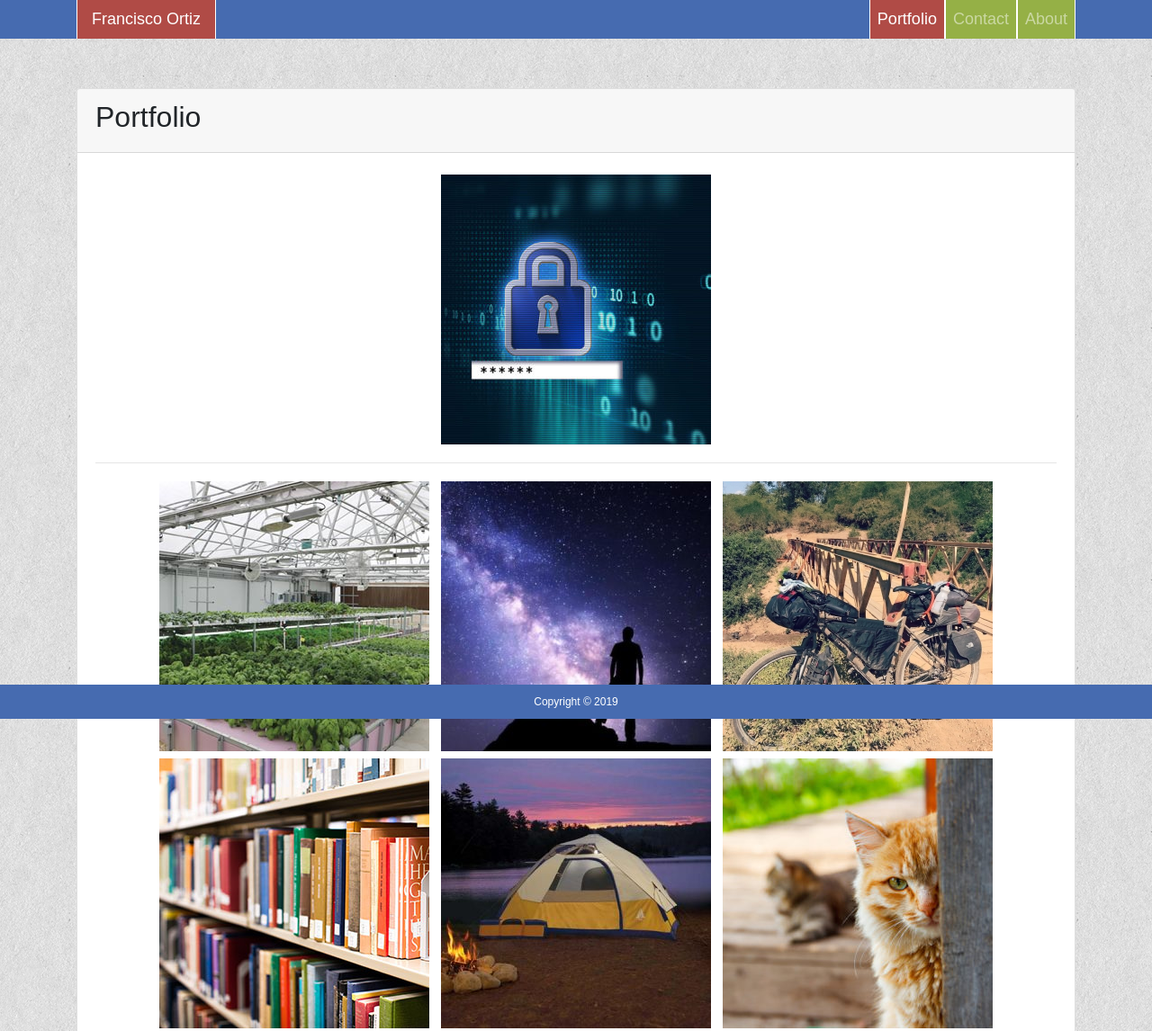
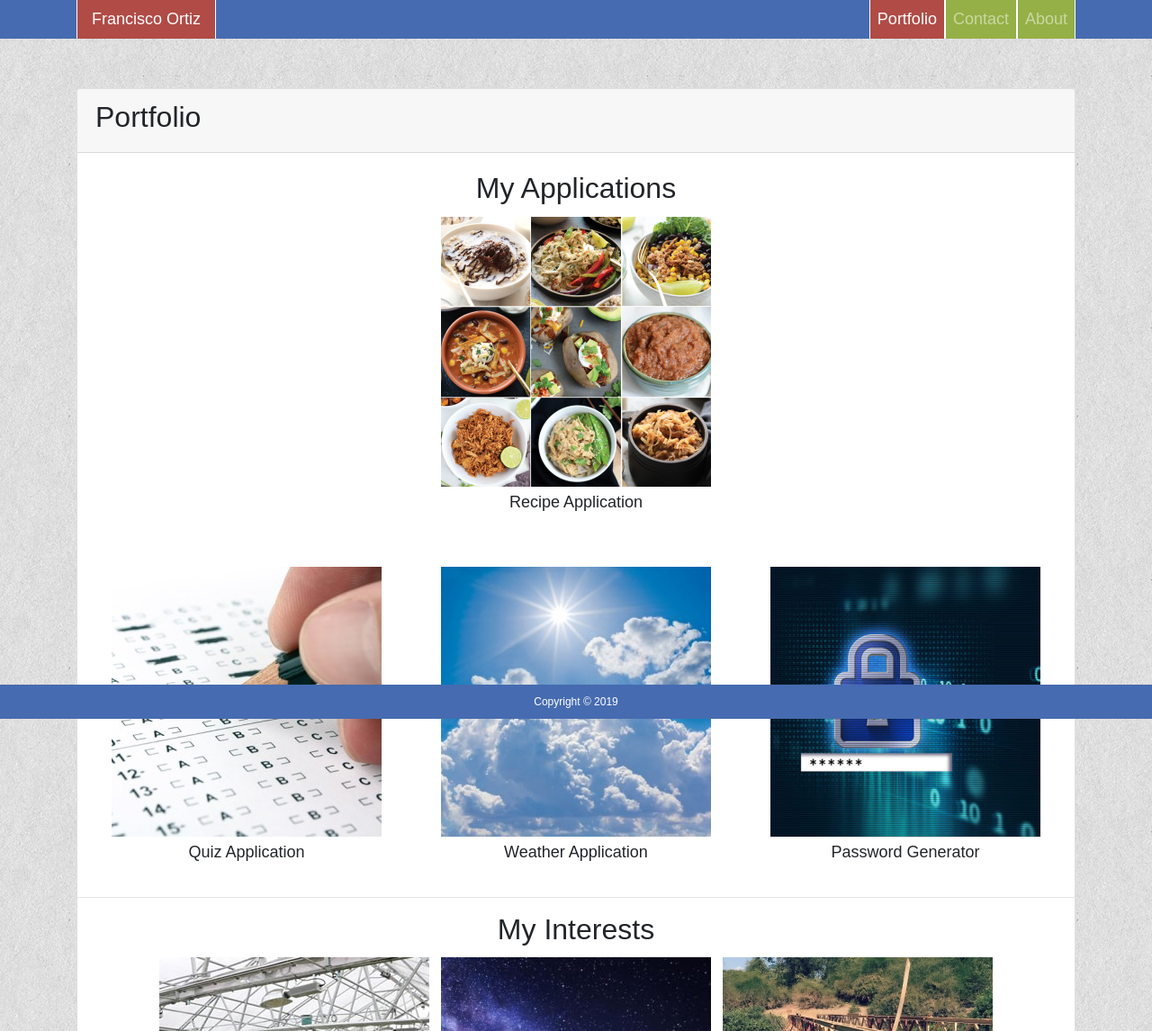
Before and after one commit to ffortizn/ffortizn.github.io, a plain HTML site: page portfolio.html in a window 1280 px wide. Shown: the top 1146 px of the page at 90% size. Drawn offline with nearby package versions, Linux system fonts and the light colour scheme.

Commit message:
updated portfolio with proj1 and 3 homeworks

```diff
--- a/portfolio.html
+++ b/portfolio.html
@@ -38,11 +38,48 @@
                 <h2>Portfolio</h2>
             </div>
             <div class="card-body">
-                <div style="text-align: center;"><a href="https://ffortizn.github.io/password-generator/index.html">
+                <div style="text-align: center;">
+                    <h2>My Applications</h2>
+                </div>
+                <div class="row">
+                    <div class="col-md-12" style="text-align: center;"><a
+                        href="https://ffortizn.github.io/eclecticKitchen/">
                         <img style="width: 300px; height: 300px;"
-                            src="static/image/portfolio/password-generator-300x300.jpg" alt="Password Generator"></a>
+                            src="static/image/portfolio/recipe-300x300.png"
+                            alt="Different dishes and recipes"></a>
+                    <div>Recipe Application</div>
+                    <br><br>
+                </div>
+
+                </div>
+                <div class="row">
+                    <div class="col-md-4" style="text-align: center;"><a
+                            href="https://ffortizn.github.io/timer-based-quiz/">
+                            <img style="width: 300px; height: 300px;"
+                                src="static/image/portfolio/quiz-300x300.jpg"
+                                alt="Different dishes and recipes"></a>
+                        <div>Quiz Application</div>
+                    </div>
+                    <div class="col-md-4" style="text-align: center;"><a
+                            href="https://ffortizn.github.io/weather-dashboard/">
+                            <img style="width: 300px; height: 300px;"
+                                src="static/image/portfolio/weather-300x300.jpg"
+                                alt="Clouds and sun"></a>
+                        <div>Weather Application</div>
+                    </div>
+                    <div class="col-md-4" style="text-align: center;"><a
+                            href="https://ffortizn.github.io/password-generator/index.html">
+                            <img style="width: 300px; height: 300px;"
+                                src="static/image/portfolio/password-generator-300x300.jpg"
+                                alt="Password generator"></a>
+                        <div>Password Generator</div>
+                    </div>
+                </div>
             </div>
             <hr>
+            <div style="text-align: center;">
+                <h2>My Interests</h2>
+            </div>
             <div style="text-align: center;">
                 <img style="width: 300px; height: 300px;" src="static/image/interest/aquaponics-300x300.jpg"
                     alt="Aquaponics">
@@ -53,8 +90,7 @@
             </div>
             <div style="text-align: center;">
                 <img style="width: 300px; height: 300px;" src="static/image/interest/books-300x300.jpg" alt="Books">
-                    <img style="width: 300px; height: 300px;" src="static/image/interest/camping-300x300.jpg"
-                        alt="Camping">
+                <img style="width: 300px; height: 300px;" src="static/image/interest/camping-300x300.jpg" alt="Camping">
                 <img style="width: 300px; height: 300px;" src="static/image/cat/cat2-300x300.jpeg" alt="Cat">
             </div>
             <div style="text-align: center;">
@@ -69,14 +105,14 @@
             <div style="text-align: center;">
                 <img style="width: 300px; height: 300px;" src="static/image/interest/reforest-300x300.jpg"
                     alt="Reforest">
-                    <img style="width: 300px; height: 300px;" src="static/image/interest/servers-300x300.jpg"
-                        alt="Servers">
+                <img style="width: 300px; height: 300px;" src="static/image/interest/servers-300x300.jpg" alt="Servers">
                 <img style="width: 300px; height: 300px;" src="static/image/interest/vermiculture-300x300.jpg"
                     alt="Vermiculture">
             </div>
             <br>
             <br>
         </div>
+
     </div>
 
     <footer class="footer" id="footer">
```
Also changed, not shown: static/image/portfolio/quiz-300x300.jpg (added), static/image/portfolio/recipe-300x300.png (added), static/image/portfolio/weather-300x300.jpg (added). Lines whose indentation alone changed are shown as unchanged.
